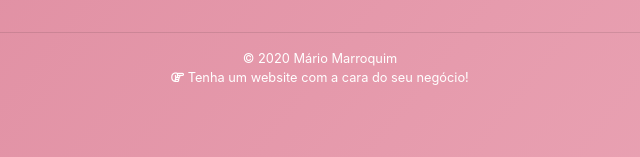
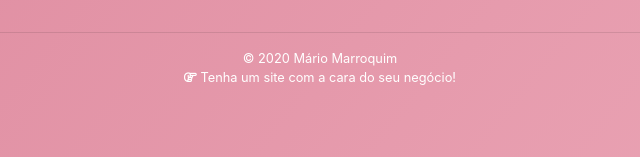
Before and after one commit to mariomarroquim/olivialopesmk, a plain HTML site: page index.html in a window 1280 px wide. Shown: the part 640-797 px from the top of the page, 320-960 px from the left. Drawn offline with nearby package versions, Linux system fonts and the light colour scheme.

Commit message:
Footer note shortened

```diff
--- a/index.html
+++ b/index.html
@@ -52,7 +52,7 @@
             &copy; 2020 Mário Marroquim
             <br/>
             <i class="far fa-hand-point-right"></i>
-            <a href="http://bit.ly/mariomarroquim"> Tenha um website com a cara do seu negócio!</a>
+            <a href="http://bit.ly/mariomarroquim"> Tenha um site com a cara do seu negócio!</a>
           </p>
 
           <br/>
```
